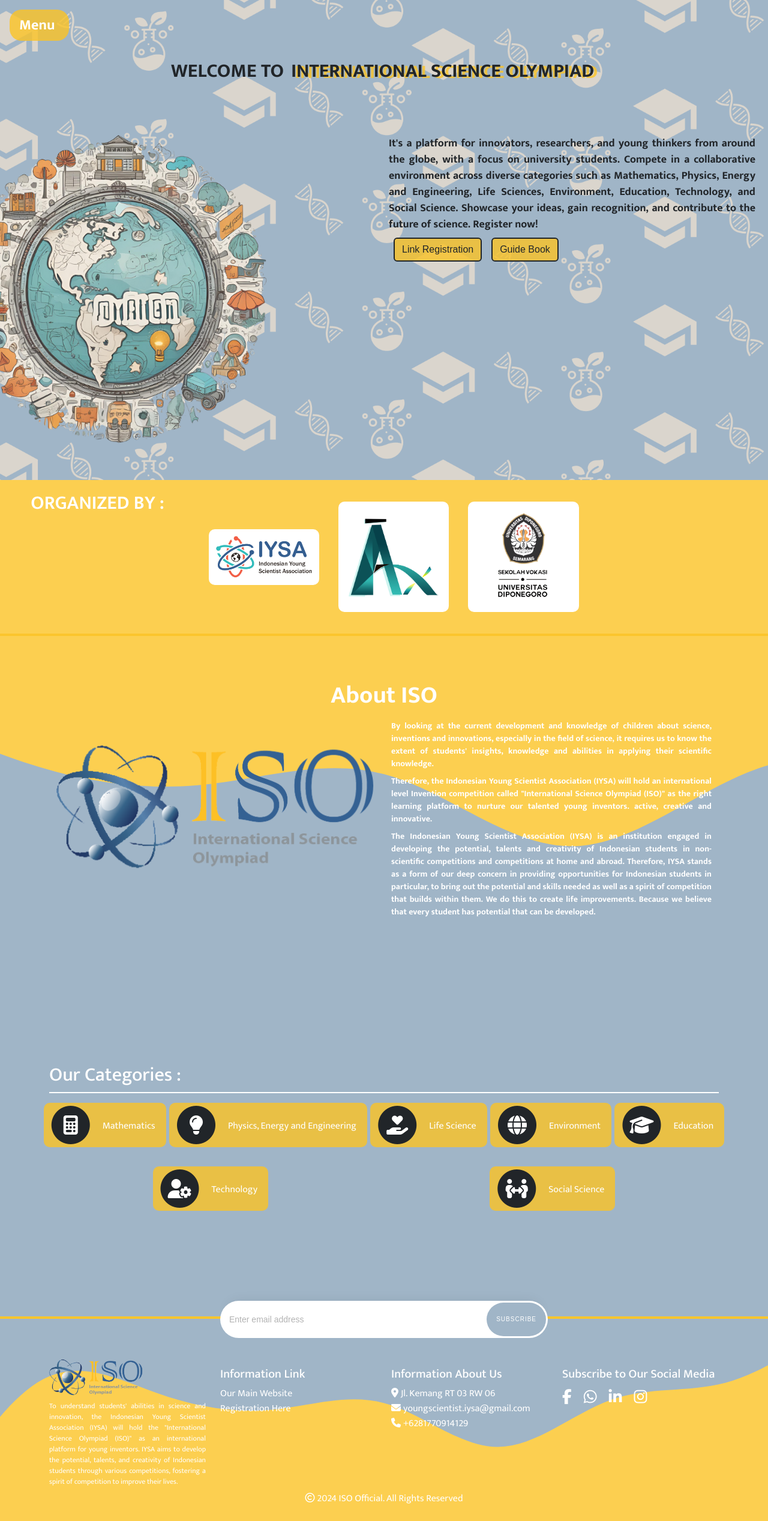
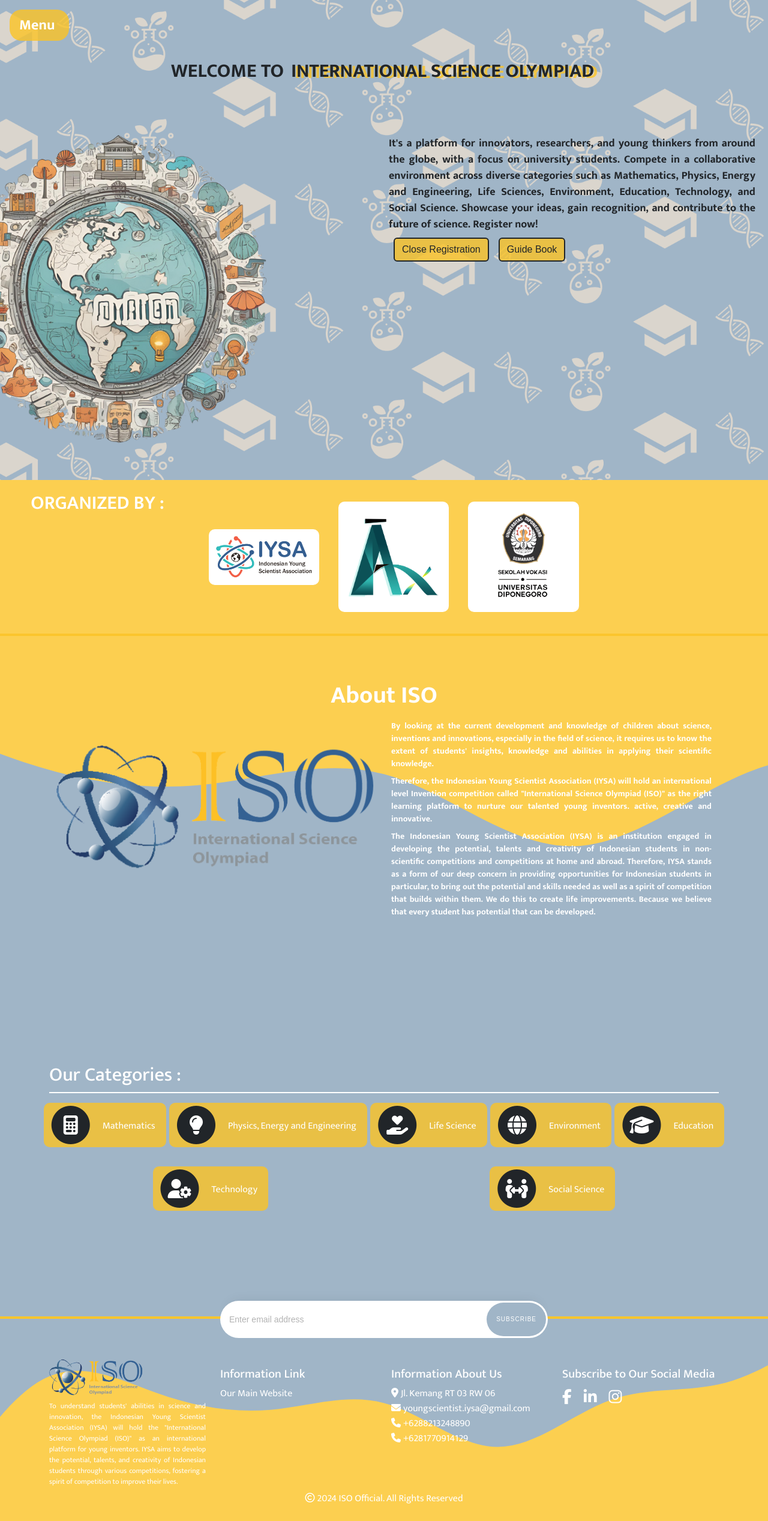
Before and after one commit to iysaofficial/official-iso, a React (Vite) app: page / in a window 1280 px wide. Shown: the whole page at 60% size. Built offline with nearby package versions, Linux system fonts and the light colour scheme; some icons are missing.

Commit message:
close regist -k

```diff
--- a/src/components/footer.jsx
+++ b/src/components/footer.jsx
@@ -61,14 +61,14 @@ const Footer = () => {
                       Our Main Website
                     </a>
                   </li>
-                  <li>
+                  {/* <li>
                     <a
                       href="https://registrasi-isif-2024.vercel.app/"
                       target="_blank"
                     >
                       Registration Here
                     </a>
-                  </li>
+                  </li> */}
                 </ul>
               </div>
             </div>
@@ -97,7 +97,13 @@ const Footer = () => {
                     </a>
                   </li>
                   <li>
-                    <a href="tel:+6281770914129" target="_blank">
+                    <a href="https://wa.me/+6288213248890" target="_blank">
+                      <i className="fa fa-phone me-1"></i>
+                      +6288213248890
+                    </a>
+                  </li>
+                  <li>
+                    <a href="https://wa.me/+6281770914129" target="_blank">
                       <i className="fa fa-phone me-1"></i>
                       +6281770914129
                     </a>
@@ -116,15 +122,6 @@ const Footer = () => {
                       target="_blank"
                     >
                       <i className="fab fa-facebook-f"></i>
-                    </a>
-                  </li>
-                  <li>
-                    <a
-                      href="https://wa.me/+6281770914129"
-                      className="twitter"
-                      target="_blank"
-                    >
-                      <i className="fab fa-whatsapp"></i>
                     </a>
                   </li>
                   <li>
--- a/src/components/mainhero.jsx
+++ b/src/components/mainhero.jsx
@@ -12,8 +12,8 @@ function MainHero() {
               <p className="">
                 It's a platform for innovators, researchers, and young thinkers from around the globe, with a focus on university students. Compete in a collaborative environment across diverse categories such as Mathematics, Physics, Energy and Engineering, Life Sciences, Environment, Education, Technology, and Social Science. Showcase your ideas, gain recognition, and contribute to the future of science. Register now!
               </p>
-              <a className="btn btn-action" href="https://registrasi-isif-2024.vercel.app/" target="_blank">
-                Link Registration
+              <a className="btn btn-action">
+                Close Registration
               </a>
               <a
                 className="btn btn-action"
```
